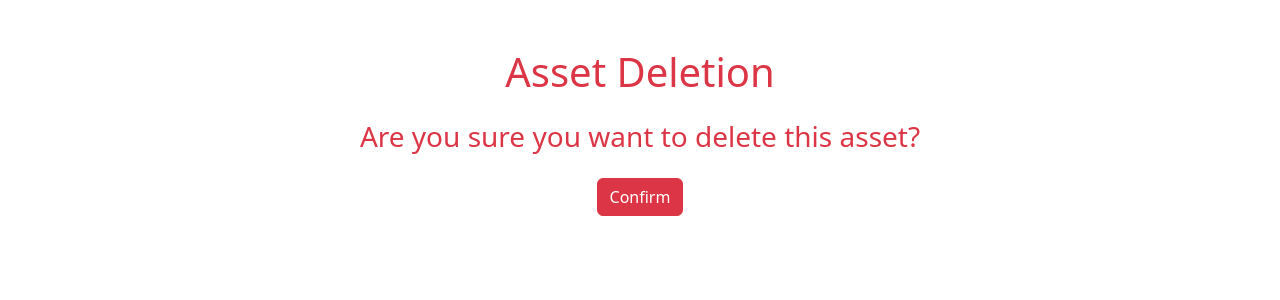
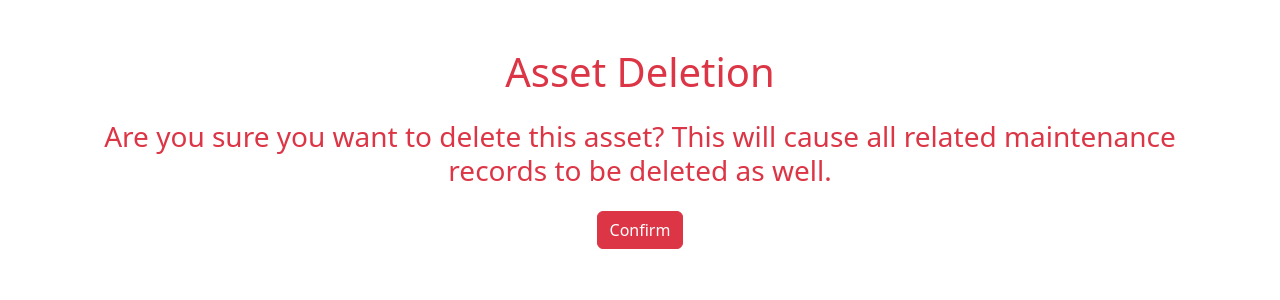
Before and after one commit to sgjohns1-sv/cims1, a Django app: page /assets/1/delete/ in a window 1280 px wide. Shown: the top 300 px of the page. Run offline with Django 5.2, Linux system fonts and the light colour scheme; tables that the repository leaves empty hold one stand-in row (values such as "Sample post"); some libraries are stand-ins or nearby versions.

Commit message:
Added pictures and clarified some text.

```diff
--- a/assets/templates/assets/deleteasset.html
+++ b/assets/templates/assets/deleteasset.html
@@ -10,7 +10,7 @@
     <body>
         <div class="container text-center">
             <h1 class="text-danger pt-5">Asset Deletion</h1>
-            <h3 class="text-danger pt-3 pb-3">Are you sure you want to delete this asset?</h3>
+            <h3 class="text-danger pt-3 pb-3">Are you sure you want to delete this asset? This will cause all related maintenance records to be deleted as well.</h3>
             <!--Form is inserted and the user is prompted as to whether or not they actually want to delete the asset.-->
             <form method="post">
                 {% csrf_token %}
```
Also changed, not shown: images/Assets-April2025.png (added), images/Home-April2025.png (added), images/Maintenance-April2025.png (added), images/MaintenanceAdd-April2025.png (added), images/MaintenanceRecordDelete-April2025.png (added), images/MaintenanceRecordView-April2025.png (added), images/MaintenanceSearch-April2025.png (added), images/MaintenanceUpdate-April2025.png (added).
